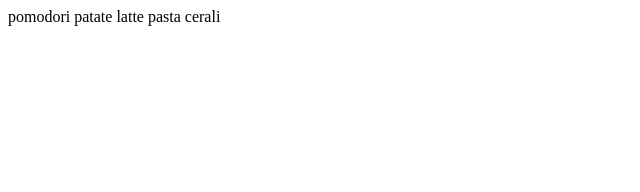
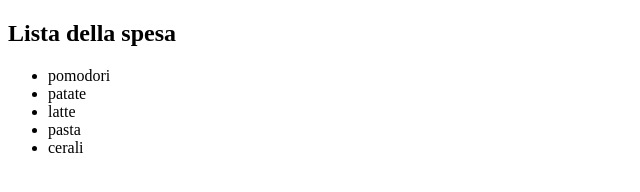
Before and after one commit to Alessandro-Moroni/js-lista-spesa, a plain HTML site: page index.html in a window 1280 px wide. Shown: the whole page, without its empty margins (0-640 px from the left). Drawn offline with Linux system fonts and the light colour scheme.

Commit message:
[fix]decoration

```diff
--- a/index.html
+++ b/index.html
@@ -8,7 +8,9 @@
 </head>
 <body>
 
-  <div id="user"></div>
+  <h2>Lista della spesa</h2>
+  <ul id="user"></ul>
+
   <script src="js/script.js"></script>
 </body>
 </html>
--- a/js/script.js
+++ b/js/script.js
@@ -12,7 +12,7 @@ let counterSpesa = 0;
 
 while(!(counterSpesa == listaSpesa.length)){
 
-  elementoSpesa.innerHTML += `${listaSpesa[counterSpesa]}`;
+  elementoSpesa.innerHTML += `<li>${listaSpesa[counterSpesa]}</li>`;
 
   counterSpesa++;
 }
```
